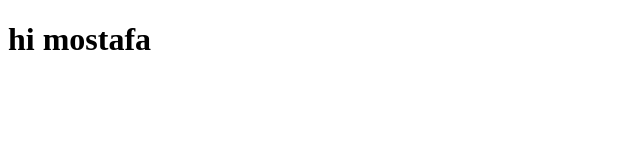
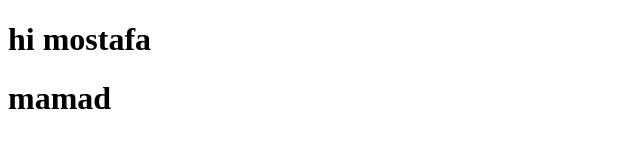
Before and after one commit to mostafajafari82/HTML, a plain HTML site: page index.html in a window 1280 px wide. Shown: the whole page, without its empty margins (0-640 px from the left). Drawn offline with Linux system fonts and the light colour scheme.

Commit message:
addet mamad in html

```diff
--- a/index.html
+++ b/index.html
@@ -7,5 +7,6 @@
 </head>
 <body>
         <h1>hi mostafa</h1>
+        <h1> mamad</h1>
 </body>
 </html>
```
